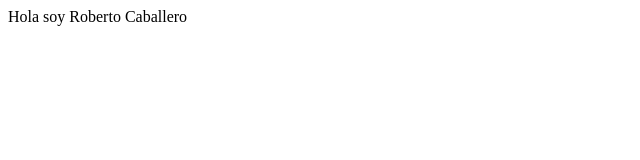
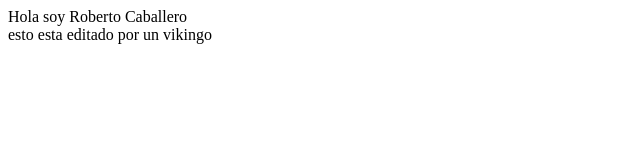
Before and after one commit to ROBERTOCABALLEROCUBERO/Ejercicio_3, a plain HTML site: page index.html in a window 1280 px wide. Shown: the whole page, without its empty margins (0-640 px from the left). Drawn offline with Linux system fonts and the light colour scheme.

Commit message:
Update index.html

```diff
--- a/index.html
+++ b/index.html
@@ -10,7 +10,7 @@
     <header>Hola soy Roberto Caballero</header>
     <main>
     </main>
-    <footer></footer>
+    <footer>esto esta editado por un vikingo</footer>
 
 </body>
 </html>
```
